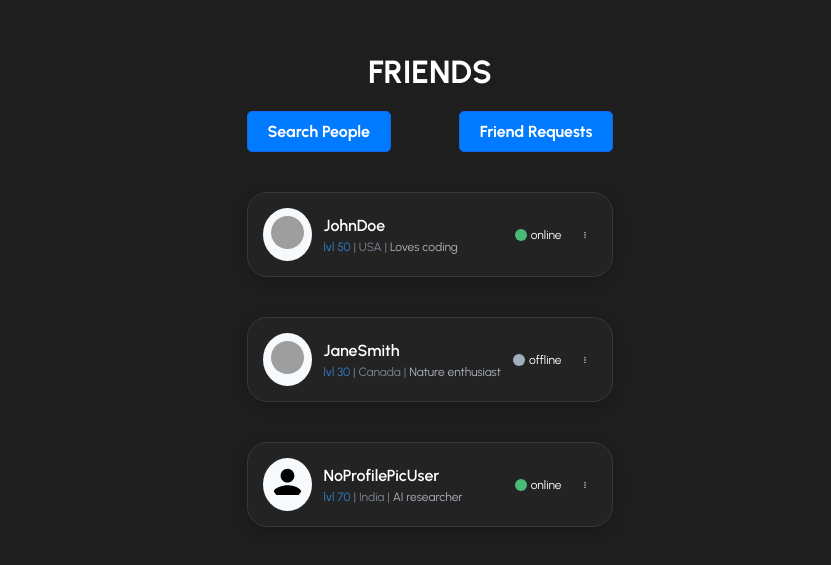
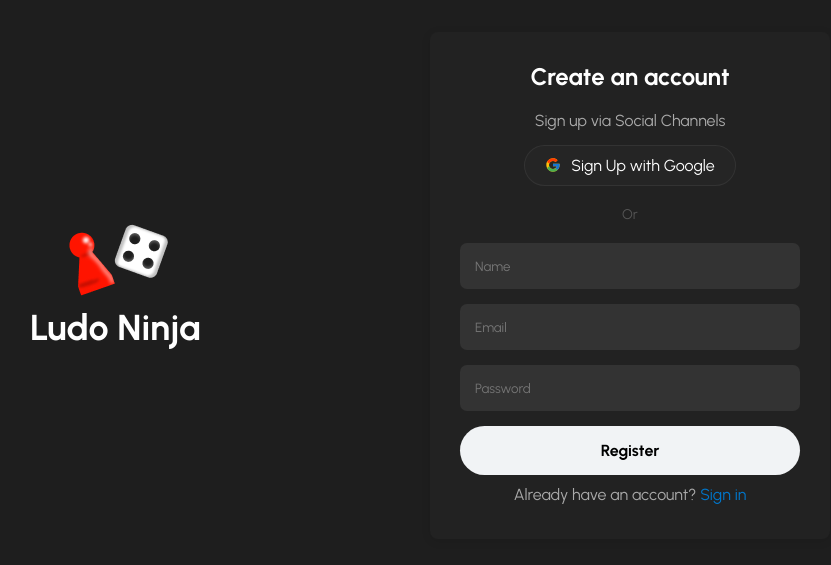
Before and after one commit to vijaykr338/Ludo-ninja, a React (Vite) app: page / in a window 1280 px wide. Shown: the part 115-680 px from the top of the page, without its empty margins (210-1041 px from the left). Built offline with nearby package versions, Linux system fonts and the light colour scheme; grey boxes are pictures that could not be loaded.

Commit message:
Fixed Font Color of Signup form and Signin Link Position

```diff
--- a/src/App.jsx
+++ b/src/App.jsx
@@ -13,8 +13,8 @@
     <div>
 
 
-      <FriendsPage />
-
+      {/* <FriendsPage />   */}
+      <Signup></Signup>
     </div>
   );
 }
--- a/src/Pages/AuthenticationPage/SignUp.jsx
+++ b/src/Pages/AuthenticationPage/SignUp.jsx
@@ -25,7 +25,7 @@
             <h2>Create an account</h2>
             <p>Sign up via Social Channels</p>
             { /* change the route later */}
-            <p>Already have an account? <a href="#">Sign in</a></p>
+
             <button className="google-signup"><FcGoogle/> Sign Up with Google</button>
             <div className="divider">Or</div>
             <form onSubmit={handleSubmit}>
@@ -34,6 +34,7 @@
                 <input type="password" placeholder="Password" name='password' required />
                 <button type="submit" className="register-btn">Register</button>
             </form>
+            <p>Already have an account? <a href="#">Sign in</a></p>
         </div>
     </div>
   )
--- a/src/Pages/AuthenticationPage/Signup.css
+++ b/src/Pages/AuthenticationPage/Signup.css
@@ -58,6 +58,7 @@
 p {
     margin: 5px 0;
     color: #aaa;
+
 }
 
 a {
@@ -95,6 +96,7 @@
 form {
     display: flex;
     flex-direction: column;
+    margin-bottom: 10px;
 }
 
 input {
@@ -108,13 +110,14 @@
 
 .register-btn {
     background-color: #f1f3f5;
-    /* color: white; */
+    color: black;
     border: none;
     padding: 15px;
     border-radius: 50px;
     cursor: pointer;
     font-size: 16px;
     font-weight: 700;
+
 }
 
 .register-btn:hover {
```
